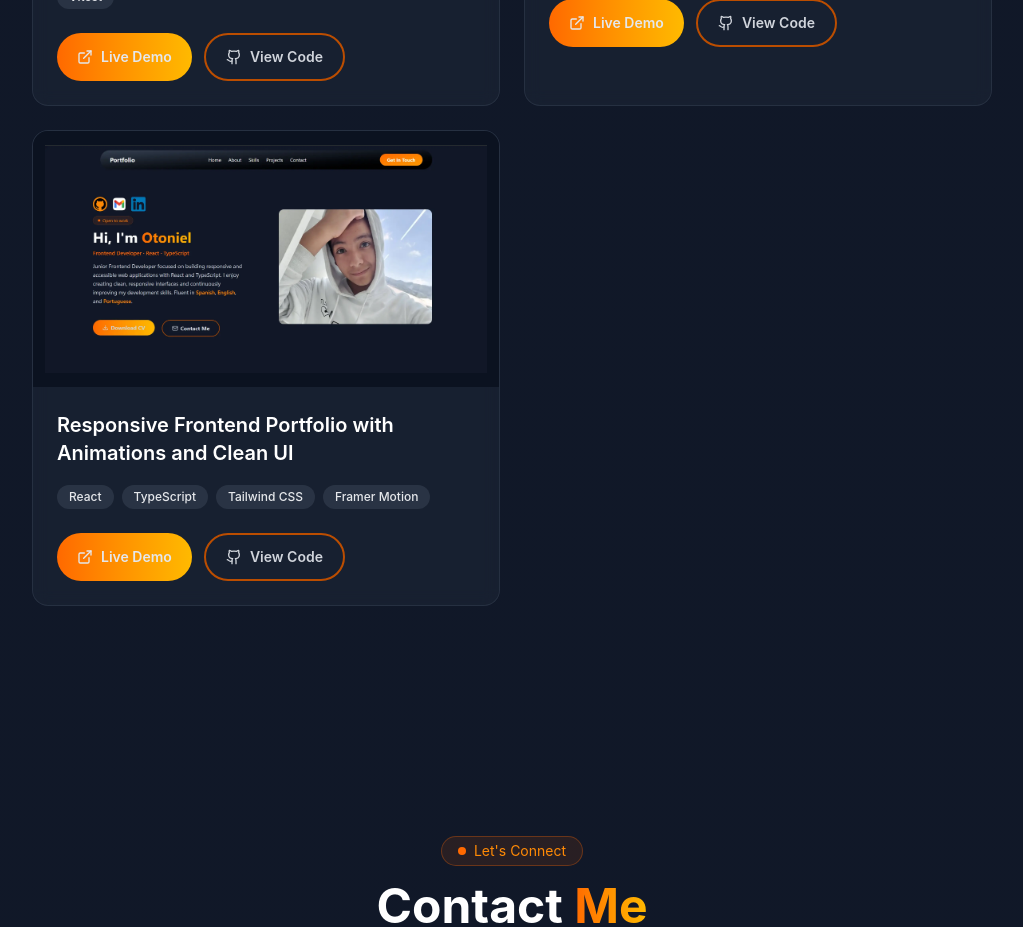
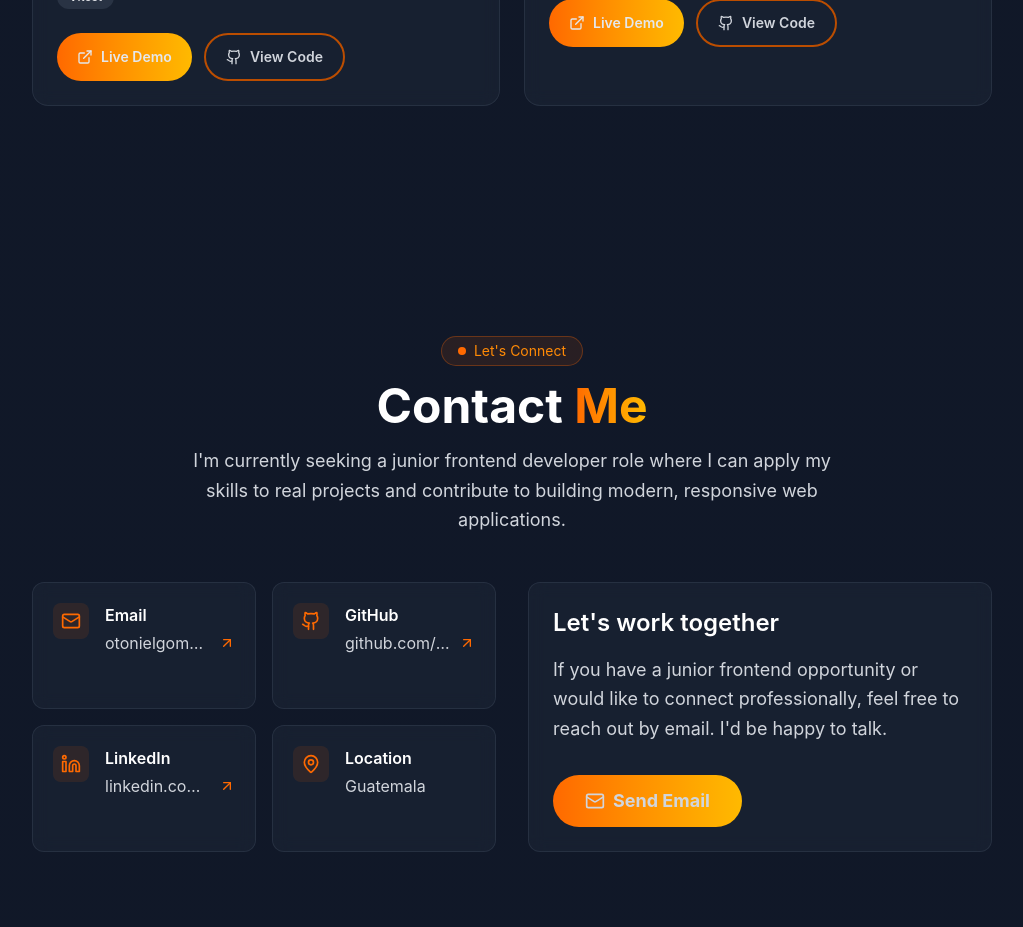
Before and after one commit to OtonielG/frontend-portfolioTS, a React (Vite) app: page / in a window 1280 px wide. Shown: the part 3680-4607 px from the top of the page, without its empty margins (128-1151 px from the left). Built offline with nearby package versions, Linux system fonts and the light colour scheme.

Commit message:
fix: update projects component

```diff
--- a/src/components/Projects.tsx
+++ b/src/components/Projects.tsx
@@ -60,14 +60,6 @@ const projects: Project[] = [
     ],
     githubUrl: "https://github.com/OtonielG/pomodoro-app",
     liveUrl: "https://pomodoro-app-ivory.vercel.app/",
-  },
-  {
-    title: "Responsive Frontend Portfolio with Animations and Clean UI",
-    screenshot: portfolioShot,
-    screenshotAlt: "Portfolio website interface showing main sections",
-    technologies: ["React", "TypeScript", "Tailwind CSS", "Framer Motion"],
-    githubUrl: "https://github.com/OtonielG/frontend-portfolioTS",
-    liveUrl: "https://frontend-portfolio-ts.vercel.app/",
   },
   {
     title: "Responsive Frontend Portfolio with Animations and Clean UI",
```
